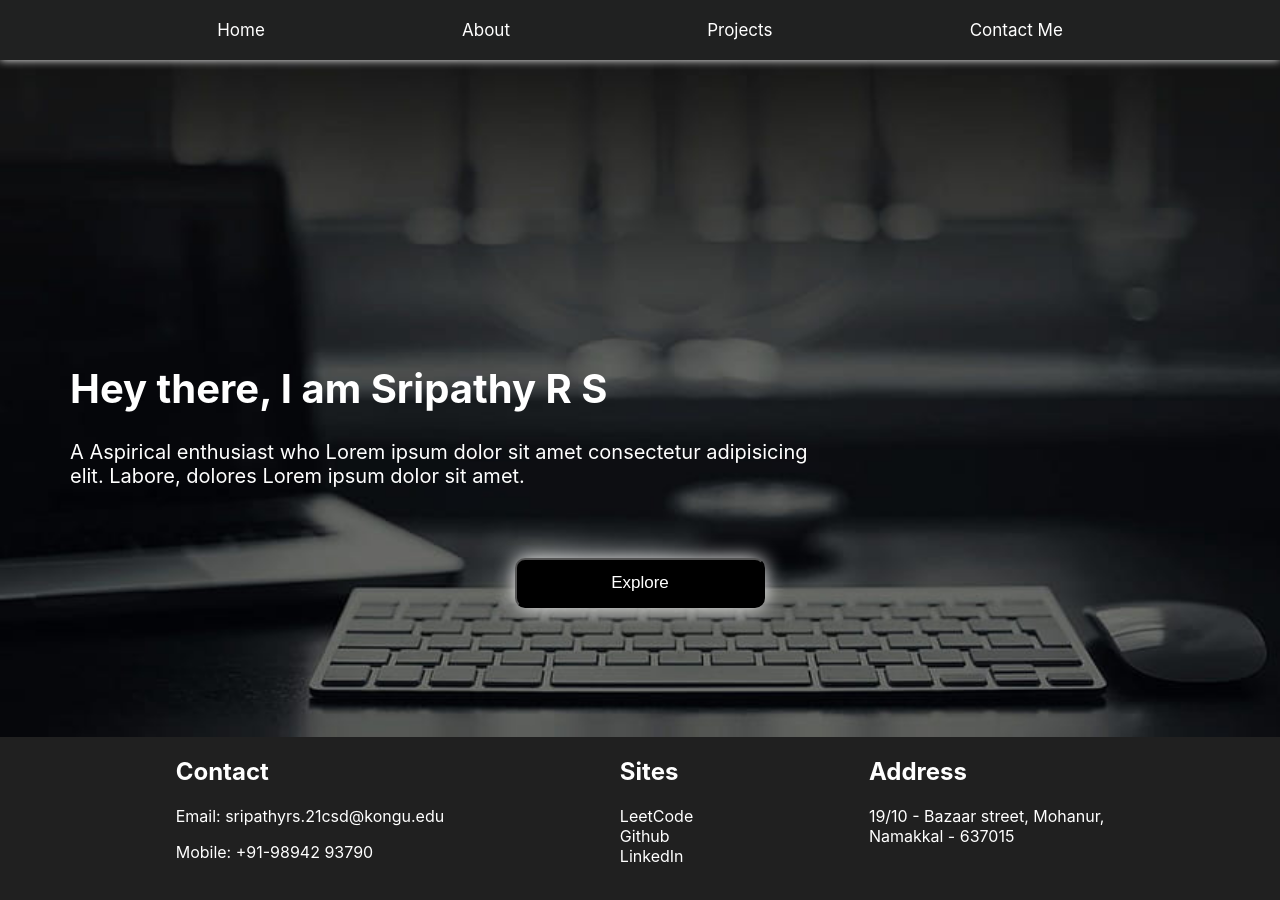
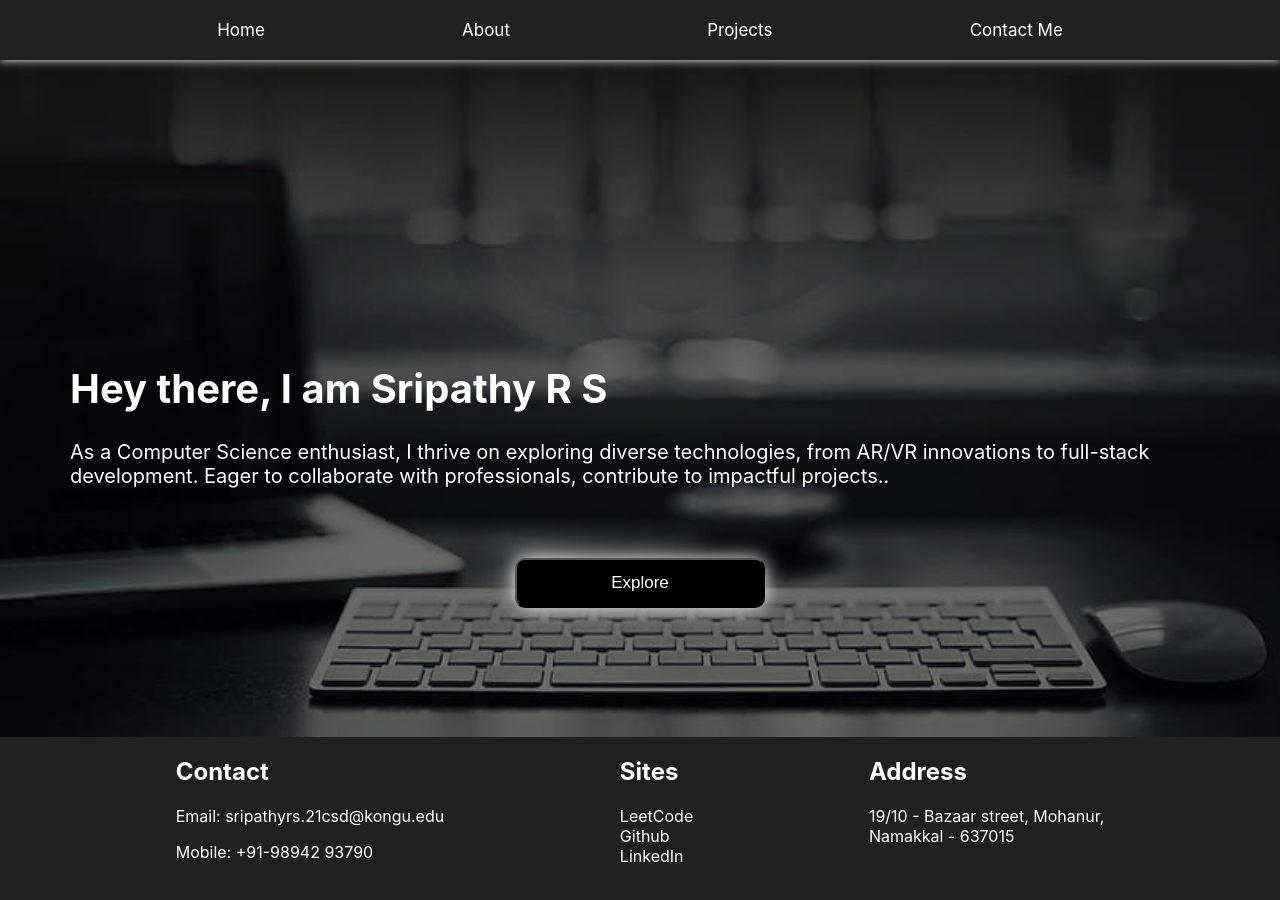
Before and after one commit to sripathy914/MERN-React, a React (Create React App) app: page / in a window 1280 px wide. Shown: the top 900 px of the page. Built offline with nearby package versions, Linux system fonts and the light colour scheme.

Commit message:
Update Home.jsx

```diff
--- a/src/NavBar/Home.jsx
+++ b/src/NavBar/Home.jsx
@@ -9,8 +9,9 @@ const Home = () => {
             <div class="home">
                 <div class="div1">
                     <h1 className="sripathy">Hey there,<span class="srispan"> I am Sripathy R S</span></h1>
-                    <p class="para">A Aspirical enthusiast who Lorem ipsum dolor sit amet consectetur adipisicing
-                        <br />elit. Labore, dolores Lorem ipsum dolor sit amet.</p>
+                    <p class="para">As a Computer Science enthusiast, I thrive on exploring diverse technologies, from AR/VR
+                                    innovations to full-stack development. Eager to collaborate with professionals, contribute to
+                    impactful projects..</p>
                 </div>
                 <div class="homebuttons">
                     <Link to="/About"><button class="explore">Explore</button></Link>
```
